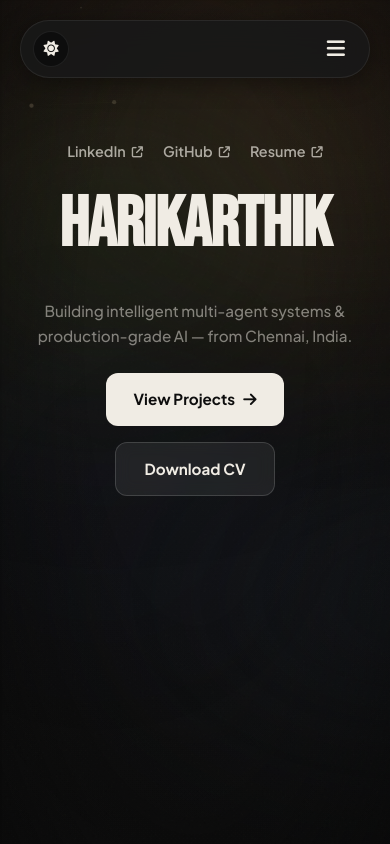
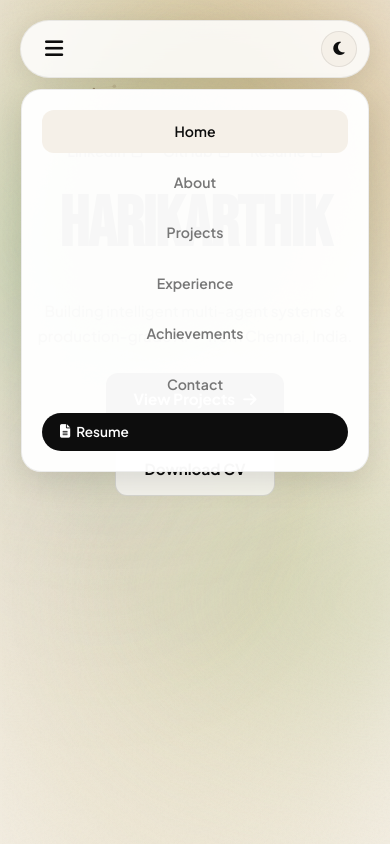
Before and after one commit to Harikarthik7124/Portfolio, a website built with Vite: page index.html in a window 390 px wide. Both pictures are taken after a click on the button 51 px from the left and 49 px from the top of the page. Shown: the top 844 px of the page. Built offline with nearby package versions, Linux system fonts and the light colour scheme.

Commit message:
Redesign the Website for Both PC and Mobile

```diff
--- a/index.html
+++ b/index.html
@@ -6,7 +6,7 @@
 <title>Harikarthik A | AI Engineer</title>
 <link rel="stylesheet" href="https://cdnjs.cloudflare.com/ajax/libs/font-awesome/6.4.0/css/all.min.css">
 <link rel="stylesheet" href="https://cdn.jsdelivr.net/gh/devicons/devicon@v2.15.1/devicon.min.css">
-<link href="https://fonts.googleapis.com/css2?family=Space+Grotesk:wght@300;400;500;600;700&family=Bebas+Neue&display=swap" rel="stylesheet">
+<link href="https://fonts.googleapis.com/css2?family=Plus+Jakarta+Sans:wght@300;400;500;600;700;800&family=Bebas+Neue&display=swap" rel="stylesheet">
 <link rel="stylesheet" href="style.css">
 </head>
 <body class="loading">
@@ -28,13 +28,13 @@
       <a href="experience.html">Experience</a>
       <a href="achievements.html">Achievements</a>
       <a href="#contact">Contact</a>
-      <a href="Harikarthik_Updated_Resume.pdf" target="_blank" class="nav-resume-btn"><i class="fas fa-file-alt"></i> Resume</a>
+      <a href="Resume.pdf" target="_blank" class="nav-resume-btn"><i class="fas fa-file-alt"></i> Resume</a>
     </div>
+    <button class="menu-toggle" id="menuToggle"><i class="fas fa-bars"></i></button>
     <button class="theme-toggle" onclick="toggleTheme()" aria-label="Toggle dark mode">
       <i class="fas fa-moon icon-moon"></i>
       <i class="fas fa-sun icon-sun"></i>
     </button>
-    <button class="menu-toggle" id="menuToggle"><i class="fas fa-bars"></i></button>
   </nav>
 </div>
 
@@ -57,7 +57,7 @@
   <div class="hero-social-row fade-in-up">
     <a href="https://linkedin.com/in/harikarthik-a-14a71527a" target="_blank">LinkedIn <i class="fas fa-arrow-up-right-from-square"></i></a>
     <a href="https://github.com/Harikarthik7124" target="_blank">GitHub <i class="fas fa-arrow-up-right-from-square"></i></a>
-    <a href="Harikarthik_Updated_Resume.pdf" target="_blank">Resume <i class="fas fa-arrow-up-right-from-square"></i></a>
+    <a href="Resume.pdf" target="_blank">Resume <i class="fas fa-arrow-up-right-from-square"></i></a>
   </div>
 
   <!-- MASSIVE NAME -->
@@ -70,7 +70,7 @@
     <p class="hero-tagline">Building intelligent multi-agent systems &amp; production-grade AI — from Chennai, India.</p>
     <div class="hero-cta-row">
       <a href="projects.html" class="btn-primary">View Projects <i class="fas fa-arrow-right"></i></a>
-      <a href="Harikarthik_Updated_Resume.pdf" target="_blank" class="btn-ghost">Download CV</a>
+      <a href="Resume.pdf" target="_blank" class="btn-ghost">Download CV</a>
     </div>
   </div>
 
```
Also changed, not shown: achievements.html (+1 -1 lines), contact.html (+6 -2 lines), experience.html (+1 -1 lines), projects.html (+3 -3 lines).
